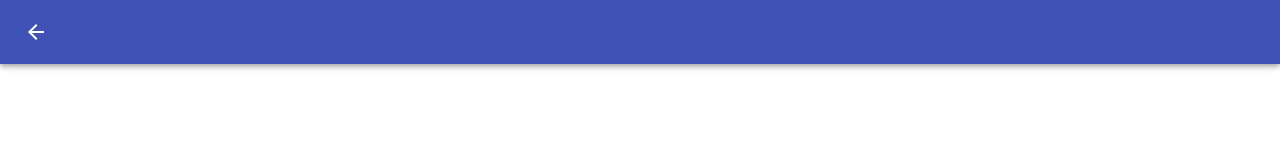
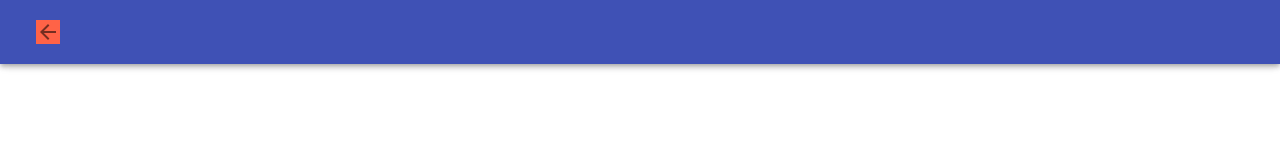
Before and after one commit to KKaranja/Karanja-Wa-Kimura, a React (Create React App) app: page / in a window 1280 px wide. Shown: the top 160 px of the page. Built offline with nearby package versions, Linux system fonts and the light colour scheme.

Commit message:
navbar styles

```diff
--- a/src/components/Navbar.js
+++ b/src/components/Navbar.js
@@ -21,14 +21,16 @@ import {
 
 const Navbar = () => {
     return (
-        <Box component="nav">
-            <AppBar>
-                <Toolbar>
-                    <ArrowBack/>
-                </Toolbar>
-            </AppBar>
-        </Box>
-    )
+      <Box component="nav">
+        <AppBar position="fixed" style={{background:"222"}}>
+          <Toolbar>
+            <IconButton>
+              <ArrowBack style={{background: "tomato"}} />
+            </IconButton>
+          </Toolbar>
+        </AppBar>
+      </Box>
+    );
 }
 
 export default Navbar
```
